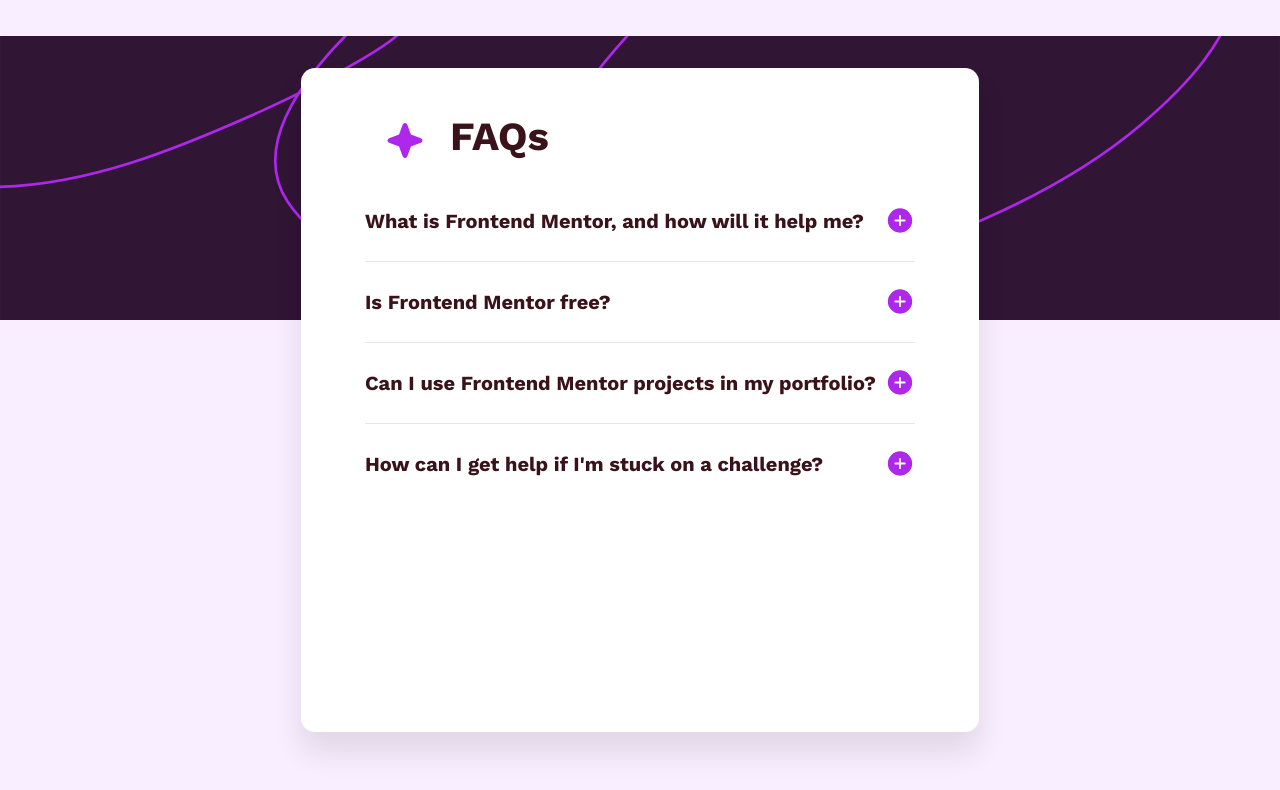
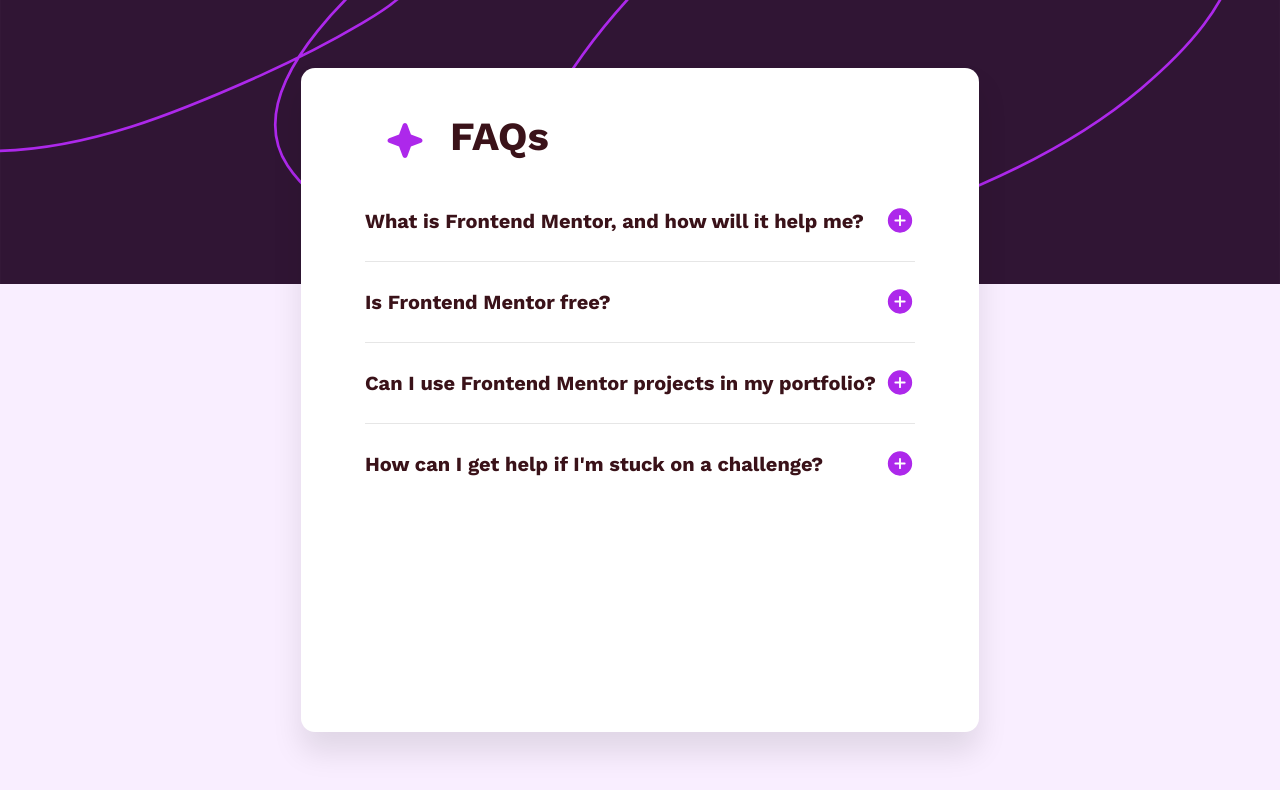
Before and after one commit to s-zx/faq-accordion, a plain HTML site: page index.html in a window 1280 px wide. Drawn offline with Linux system fonts and the light colour scheme.

Commit message:
adjust bg

```diff
--- a/index.html
+++ b/index.html
@@ -34,7 +34,7 @@
     }
     .bg {
       position:fixed;
-      bottom: 60%;
+      top: 0%;
       width: 100%;
       z-index: -1;
     }
```
